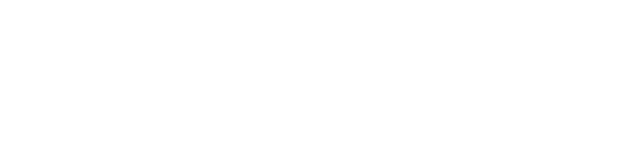
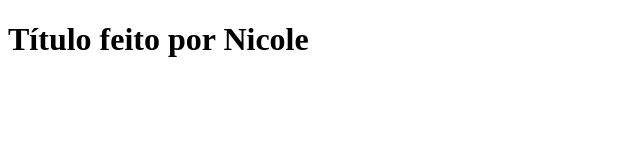
Before and after one commit to Nick1em/Aula-Git-Hub, a plain HTML site: page index.html in a window 1280 px wide. Shown: the whole page, without its empty margins (0-640 px from the left). Drawn offline with Linux system fonts and the light colour scheme.

Commit message:
Criado titulo da pagina inicial

```diff
--- a/index.html
+++ b/index.html
@@ -10,5 +10,7 @@
 
 <body>
 
+    <h1>Título feito por Nicole</h1>
+
 </body>
 </html>
```
